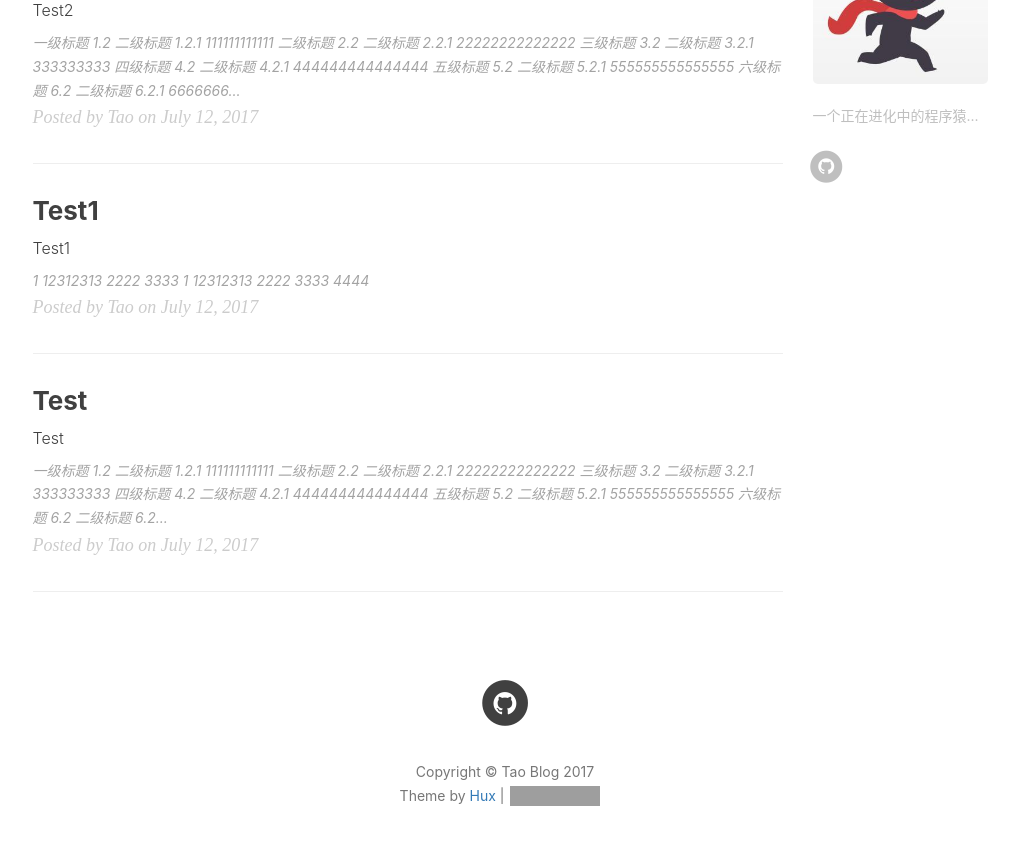
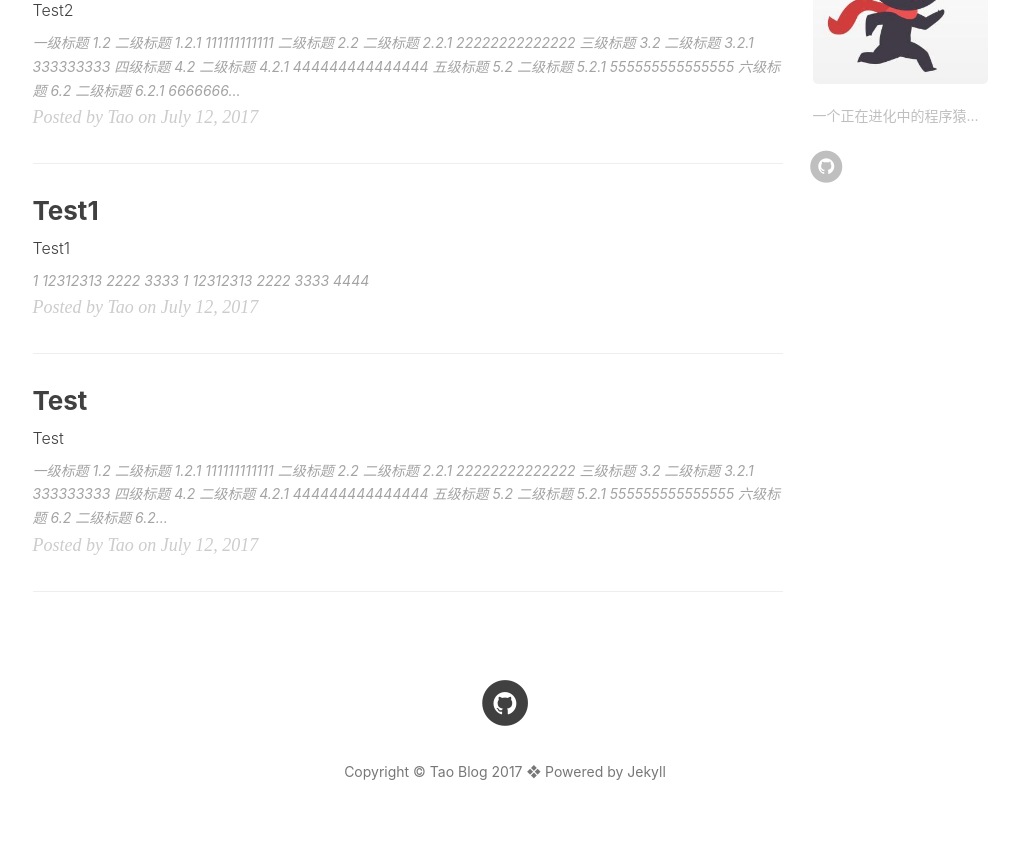
Before and after one commit to 354290585/354290585.github.io, a Jekyll site: the page built from index.html, in a window 1280 px wide and 900 px high, scrolled down 749 px. Shown: the top 845 px of the window, without its empty margins (135-1154 px from the left). Built offline with Jekyll 4.4.1, drawn with Linux system fonts in a browser that asks for light colours; nearby versions of some CDN libraries; the list of posts is cut into pages by our own code; comment, search, counter and statistics services are not loaded; grey boxes are pictures that could not be loaded.

Commit message:
'background'

```diff
--- a/_config.yml
+++ b/_config.yml
@@ -1,7 +1,7 @@
 # Site settings
 title: Tao Blog
 SEOTitle: 涛的博客 | Tao Blog
-header-img: img/home-bg.jpg
+header-img: img/home-bg-art.jpg
 email: lpt354290585@gmail.com
 description: "前端与设计, 涛, 这里是涛的个人博客"
 keyword: "朋涛, LPT, Tao, 朋涛的博客, Tao的博客, Tao Blog, 博客, 个人网站, 互联网, Web, JavaScript, 前端, 设计"
--- a/_includes/footer.html
+++ b/_includes/footer.html
@@ -74,10 +74,7 @@
         </ul>
         <p class="copyright text-muted">
           Copyright &copy; {{ site.title }} {{ site.time | date: '%Y' }}
-          <br> Theme by
-          <a href="http://huangxuan.me">Hux</a> |
-          <iframe style="margin-left: 2px; margin-bottom:-5px;" frameborder="0" scrolling="0" width="100px" height="20px" src="https://ghbtns.com/github-btn.html?user=huxpro&repo=huxpro.github.io&type=star&count=true">
-          </iframe>
+          ❖ Powered by Jekyll
         </p>
       </div>
     </div>
```
